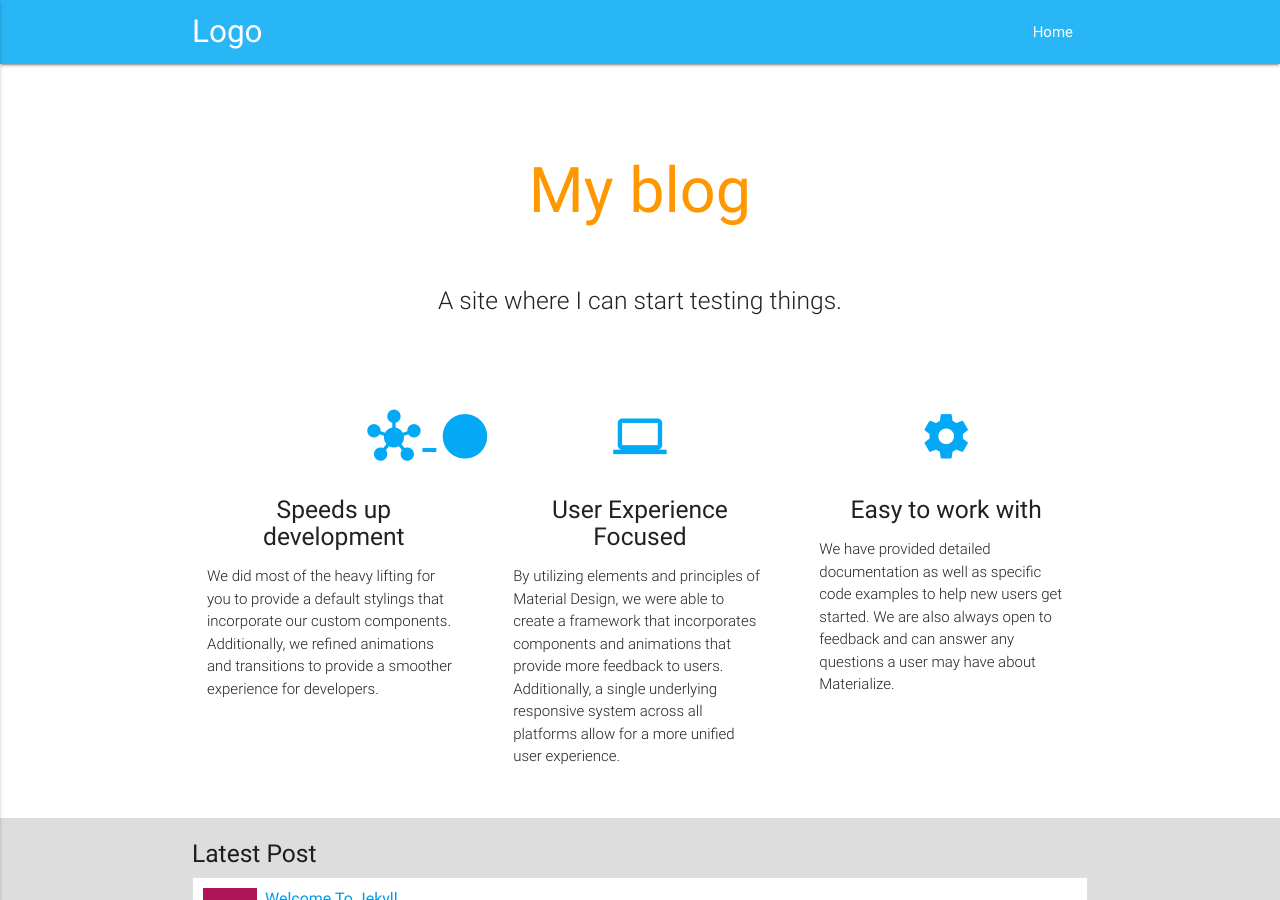
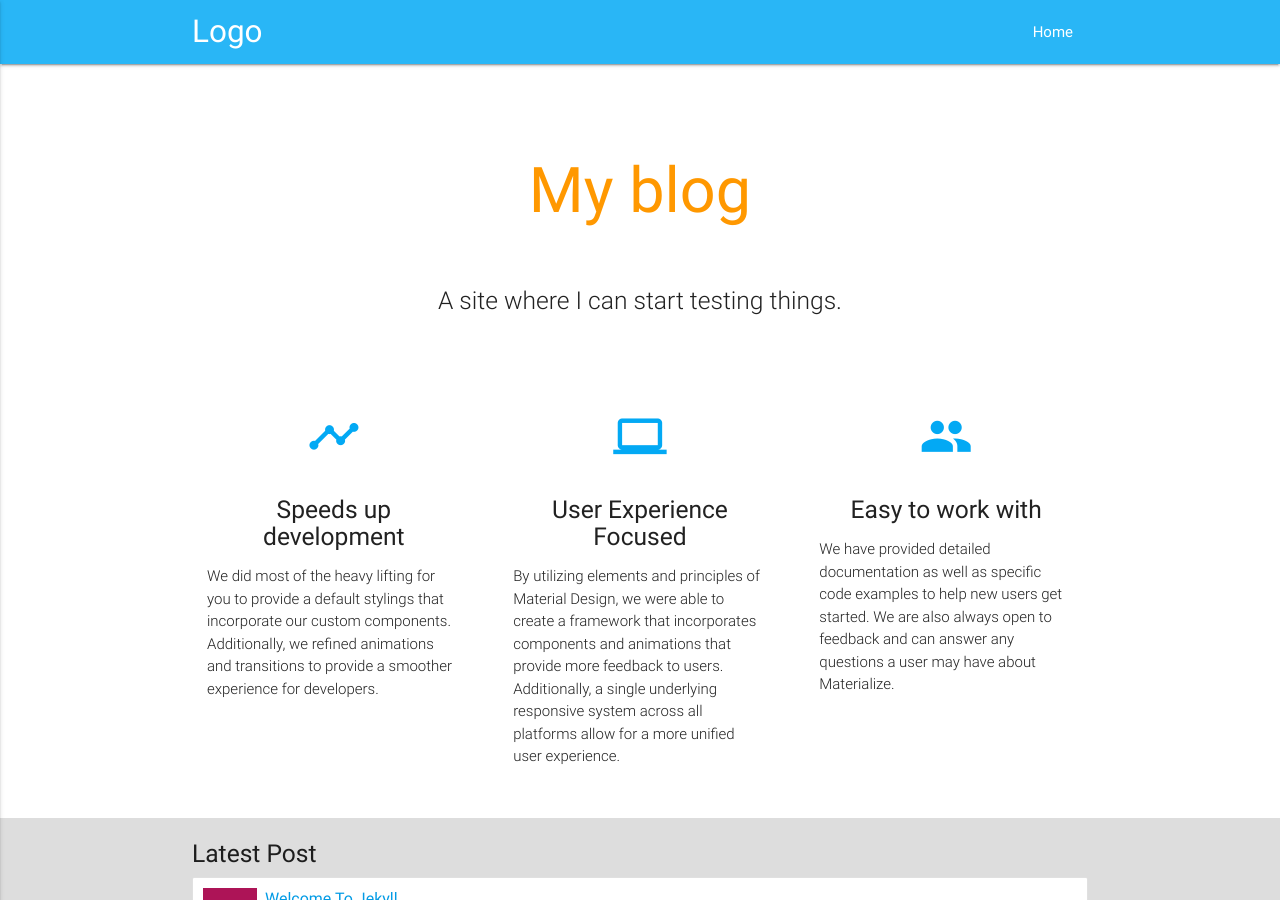
Before and after one commit to Mapachana/Mapachana.github.io, a Jekyll site: the page built from index.md, in a window 1280 px wide and 900 px high. Built offline with Jekyll 4.4.1, drawn with Linux system fonts in a browser that asks for light colours; our own code applies the rules of GitHub Pages for plain Markdown files.

Commit message:
CAmbio iconos

```diff
--- a/_layouts/home.html
+++ b/_layouts/home.html
@@ -22,7 +22,7 @@ layout: default
       <div class="row">
         <div class="col s12 m4">
           <div class="icon-block">
-            <h2 class="center light-blue-text"><i class="material-icons">github-circle</i></h2>
+            <h2 class="center light-blue-text"><i class="material-icons">timeline</i></h2>
             <h5 class="center">Speeds up development</h5>
 
             <p class="light">We did most of the heavy lifting for you to provide a default stylings that incorporate our custom components. Additionally, we refined animations and transitions to provide a smoother experience for developers.</p>
@@ -40,7 +40,7 @@ layout: default
 
         <div class="col s12 m4">
           <div class="icon-block">
-            <h2 class="center light-blue-text"><i class="material-icons">settings</i></h2>
+            <h2 class="center light-blue-text"><i class="material-icons">group</i></h2>
             <h5 class="center">Easy to work with</h5>
 
             <p class="light">We have provided detailed documentation as well as specific code examples to help new users get started. We are also always open to feedback and can answer any questions a user may have about Materialize.</p>
```
